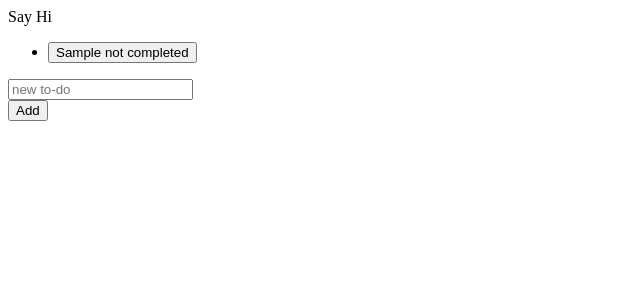
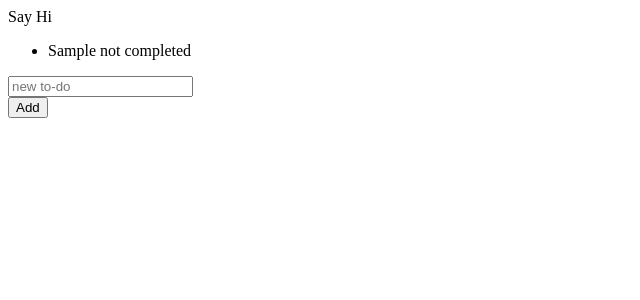
Before and after one commit to MyBlogEngine/MyBlog, a React app in the folder my_blog_app/: page / in a window 1280 px wide. Both pictures are taken after typing "Sample" into the empty fields and a click on the button "Add". Shown: the top 300 px of the page, without its empty margins (0-640 px from the left). Built offline with nearby package versions, Linux system fonts and the light colour scheme; the HTML template or start-up script is replaced by a standard one.

Commit message:
Replaced button click event with mouse click event to toggle the to-do completion

```diff
--- a/my_blog_app/src/TodoList.tsx
+++ b/my_blog_app/src/TodoList.tsx
@@ -16,8 +16,9 @@ type TodoListViewProps = {
 const TodoListView: React.SFC<TodoListViewProps> = ({ todos, onClick }) => (
     <ul>
         {todos.map((todo: TodoItem, index: number) =>
-            <li><button onClick={(_e) => onClick(index)}>
-                {todo.text} {todo.completed ? "completed" : "not completed"}</button></li>
+            <li key={index}>
+                <span onClick={(_e) => { onClick(index) }}>{todo.text} {todo.completed ? "completed" : "not completed"}</span>
+            </li>
         )}
     </ul>
 )
```
